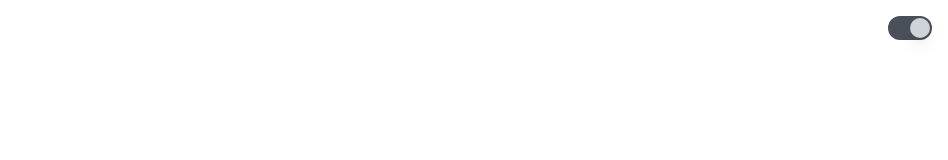
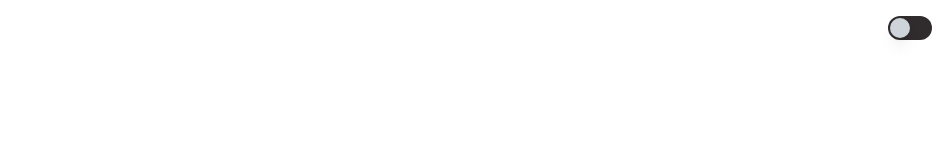
Before and after one commit to JibJiby/let-me-introduce, a Next.js app: page / in a window 1280 px wide. Shown: the top 160 px of the page, without its empty margins (332-1280 px from the left). Built offline with nearby package versions, Linux system fonts and the light colour scheme.

Commit message:
style: theme-checked color 변경

```diff
--- a/src/components/theme-switch.tsx
+++ b/src/components/theme-switch.tsx
@@ -10,7 +10,7 @@
 >(({ className, ...props }, ref) => (
   <SwitchPrimitives.Root
     className={cn(
-      'peer inline-flex h-[24px] w-[44px] shrink-0 cursor-pointer items-center rounded-full border-2 border-transparent transition-colors focus-visible:outline-none focus-visible:ring-2 focus-visible:ring-ring focus-visible:ring-offset-2 focus-visible:ring-offset-background disabled:cursor-not-allowed disabled:opacity-50 data-[state=checked]:bg-switch-foreground data-[state=unchecked]:bg-input',
+      'peer inline-flex h-[24px] w-[44px] shrink-0 cursor-pointer items-center rounded-full border-2 border-transparent transition-colors focus-visible:outline-none focus-visible:ring-2 focus-visible:ring-ring focus-visible:ring-offset-2 focus-visible:ring-offset-background disabled:cursor-not-allowed disabled:opacity-50 data-[state=checked]:bg-[#006ed9] data-[state=unchecked]:bg-[#302c2d]',
       className
     )}
     {...props}
--- a/src/components/theme-toggle.tsx
+++ b/src/components/theme-toggle.tsx
@@ -26,7 +26,7 @@
     <div className="absolute select-none top-4 right-4 cursor-none">
       <ThemeSwitch
         className="cursor-none"
-        checked={resolvedTheme !== 'system' && resolvedTheme === 'light'}
+        checked={resolvedTheme !== 'system' && resolvedTheme === 'dark'}
         onClick={toggle}
       />
     </div>
```
